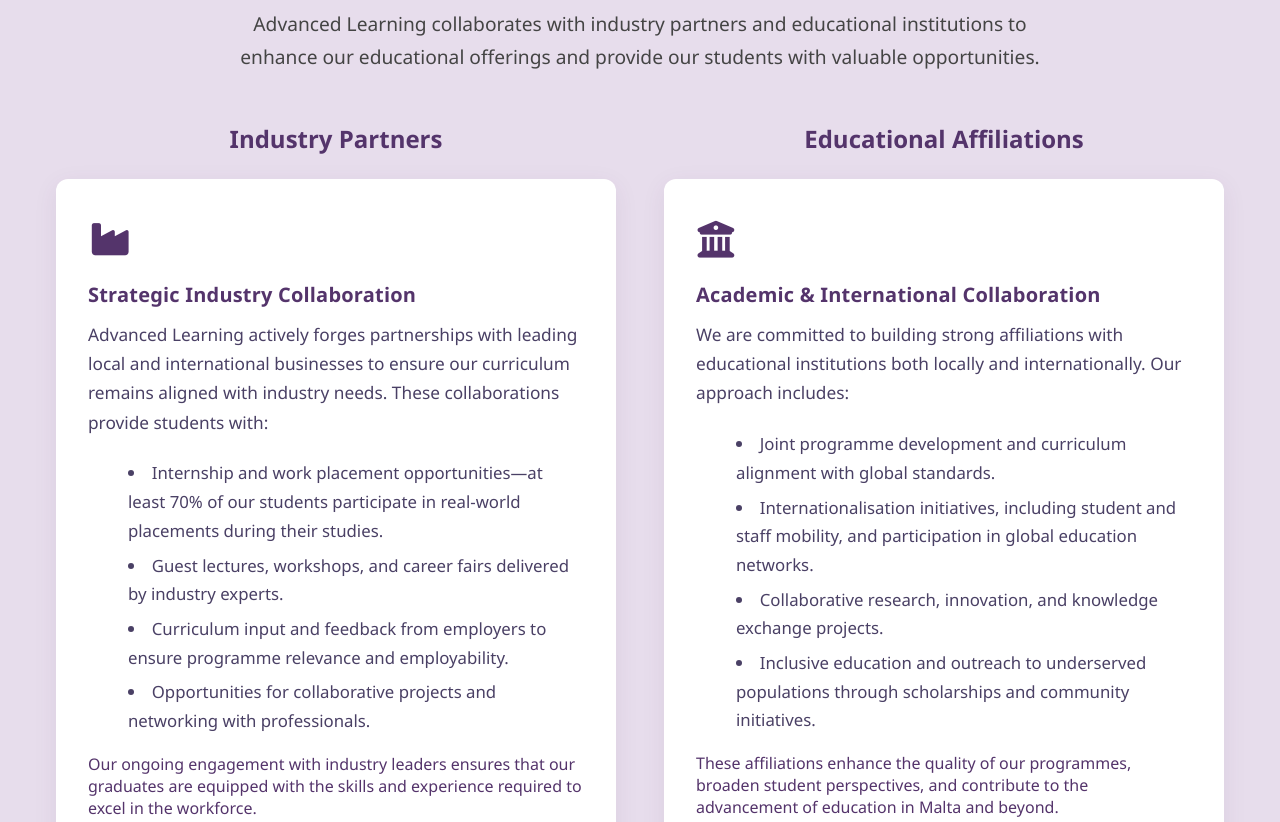
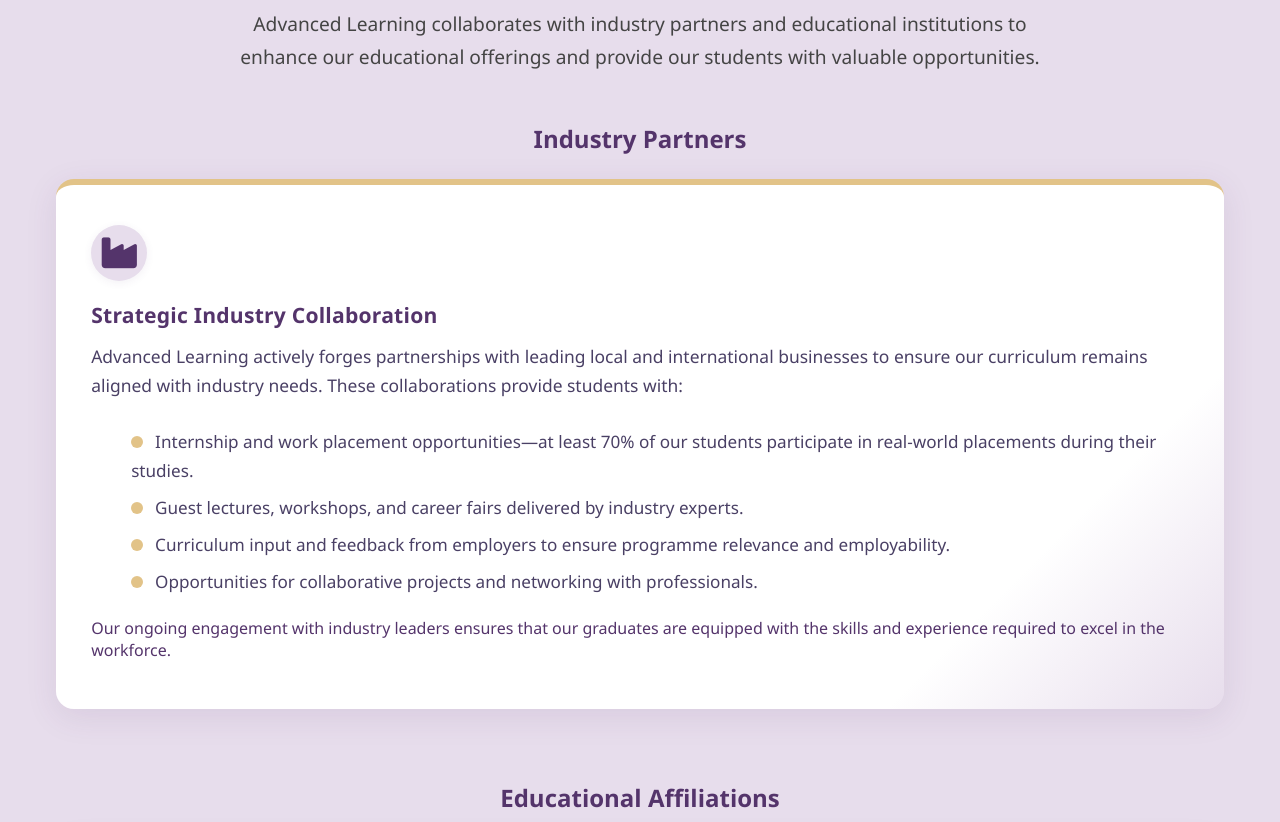
Before and after one commit to Lucas-R14/ADVANCED-LEARNING, a plain HTML site: page src/pages/about.html in a window 1280 px wide. Shown: the part 7260-8082 px from the top of the page. Drawn offline with Linux system fonts and the light colour scheme.

Commit message:
Partnerships & Affiliations style update

```diff
--- a/public/assets/about.css
+++ b/public/assets/about.css
@@ -594,10 +594,19 @@
 }
 
 .partnership-categories {
-    display: grid;
-    grid-template-columns: repeat(auto-fit, minmax(300px, 1fr));
+    display: flex;
     gap: 3rem;
     margin: 3rem 0;
+    flex-wrap: wrap;
+    align-items: stretch;
+}
+
+.partnership-category {
+    flex: 1 1 auto;
+    display: flex;
+    flex-direction: column;
+    align-items: stretch;
+    min-width: 300px;
 }
 
 .partnership-category h3 {
@@ -716,6 +725,14 @@
     .page-banner h1 {
         font-size: 2.5rem;
     }
+
+    .partnership-categories {
+        flex-direction: column;
+        gap: 2rem;
+    }
+    .partnership-category {
+        min-width: unset;
+    }
 }
 
 @media (max-width: 768px) {
@@ -812,57 +829,93 @@
 }
 
 .partners-info {
-    background-color: white;
-    border-radius: 12px;
-    padding: 2.2rem 2rem 2rem 2rem;
-    box-shadow: 0 6px 24px rgba(84, 52, 107, 0.08);
-    margin-bottom: 1.5rem;
-    min-height: 420px;
+    flex: 1 1 auto;
     display: flex;
     flex-direction: column;
     align-items: flex-start;
+    background: linear-gradient(135deg, #fff 80%, var(--snuff) 100%);
+    border-radius: 18px;
+    padding: 2.5rem 2.2rem 2.2rem 2.2rem;
+    box-shadow: 0 8px 32px rgba(84, 52, 107, 0.10);
+    margin-bottom: 1.5rem;
+    height: 100%;
+    box-sizing: border-box;
+    overflow: auto;
+    border-top: 6px solid var(--gold-sand);
+    transition: box-shadow 0.2s, transform 0.2s;
+}
+
+.partners-info:hover {
+    box-shadow: 0 16px 40px rgba(84, 52, 107, 0.16);
+    transform: translateY(-4px) scale(1.01);
 }
 
 .partners-icon {
-    font-size: 2.3rem;
+    width: 56px;
+    height: 56px;
+    border-radius: 50%;
+    background: var(--snuff);
+    display: flex;
+    align-items: center;
+    justify-content: center;
+    font-size: 2.2rem;
     color: var(--bossanova);
-    margin-bottom: 1.1rem;
-    margin-left: 0.1rem;
+    margin-bottom: 1.2rem;
+    margin-left: 0;
+    box-shadow: 0 2px 8px rgba(84, 52, 107, 0.07);
 }
 
 .partners-info h4 {
     color: var(--bossanova);
-    font-size: 1.25rem;
-    margin-bottom: 0.7rem;
+    font-size: 1.32rem;
+    margin-bottom: 0.8rem;
     font-weight: 700;
     letter-spacing: 0.01em;
 }
 
 .partners-info p {
     color: #4a4065;
-    font-size: 1.08rem;
-    margin-bottom: 0.7rem;
+    font-size: 1.09rem;
+    margin-bottom: 0.8rem;
     line-height: 1.7;
     margin-top: 0;
 }
 
 .partners-info ul {
-    margin: 0.7rem 0 0.7rem 1.2rem;
+    margin: 0.8rem 0 0.8rem 1.2rem;
     padding-left: 1.2rem;
     color: #4a4065;
-    font-size: 1.05rem;
+    font-size: 1.07rem;
     line-height: 1.7;
-    list-style: disc inside;
+    list-style: none;
 }
 
 .partners-info ul li {
-    margin-bottom: 0.4rem;
+    margin-bottom: 0.5rem;
     padding-left: 0.1rem;
+    position: relative;
+}
+
+.partners-info ul li::before {
+    content: '';
+    display: inline-block;
+    width: 0.7em;
+    height: 0.7em;
+    background: var(--gold-sand);
+    border-radius: 50%;
+    margin-right: 0.7em;
+    vertical-align: middle;
+    position: relative;
+    top: -1px;
 }
 
 @media (max-width: 768px) {
     .partners-info {
-        min-height: unset;
         padding: 1.5rem 1rem 1.5rem 1rem;
     }
+    .partners-icon {
+        width: 44px;
+        height: 44px;
+        font-size: 1.5rem;
+    }
 }
```
